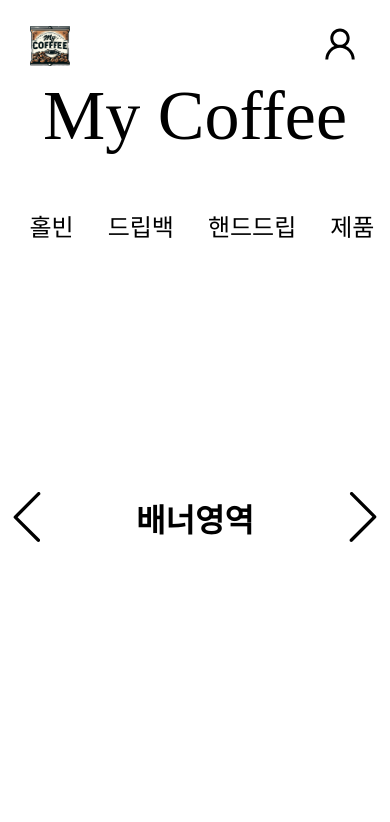
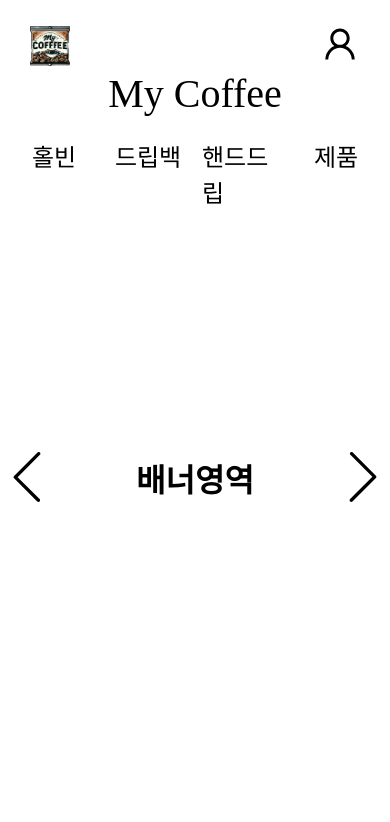
Before and after one commit to Eclipse-K/mycoffee, a React (Create React App) app: page / in a window 390 px wide. Shown: the top 822 px of the page. Built offline with nearby package versions, Linux system fonts and the light colour scheme; a web font is replaced by a local one.

Commit message:
Edit Navbar media max-width: 432px

```diff
--- a/src/App.css
+++ b/src/App.css
@@ -3,4 +3,11 @@
 body {
   margin: 0;
   background-color: black;
+  width: 100%;
+  box-sizing: border-box;
 }
+
+.App {
+  width: 100%;
+  box-sizing: border-box;
+}
--- a/src/Components/Home.css
+++ b/src/Components/Home.css
@@ -1,3 +1,4 @@
 .Home {
   background-color: white;
+  width: 100%;
 }
--- a/src/Components/NaviBar.css
+++ b/src/Components/NaviBar.css
@@ -82,7 +82,7 @@
 
 .nav-list {
   display: flex;
-  justify-content: center;
+  justify-content: space-evenly;
   list-style-type: none;
   width: 100%;
   padding: 0;
@@ -99,15 +99,39 @@
 }
 
 .nav-list li {
-  margin-left: 24px;
-  margin-right: 24px;
+  /* margin-left: 24px;
+  margin-right: 24px; */
+  display: flex;
+  justify-content: center;
+  align-items: center;
   font-family: "Do Hyeon", sans-serif;
   font-weight: 400;
-  font-size: 24px;
+  font-size: 32px;
+  width: 112px;
   font-style: normal;
   cursor: pointer;
 }
 
-.nav-list li:last-child {
+/* .nav-list li:last-child {
   margin-right: 10px;
+} */
+
+@media all and (min-width: 281px) and (max-width: 432px) {
+  .nav-area {
+    width: 100%;
+  }
+
+  .nav-middle {
+    height: 160px;
+  }
+
+  .nav-logo h1 {
+    font-size: 40px;
+    margin: 0;
+  }
+
+  .nav-list li {
+    width: 80px;
+    font-size: 24px;
+  }
 }
```
